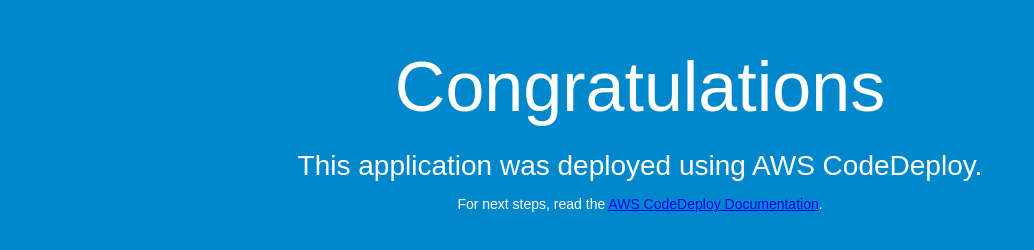
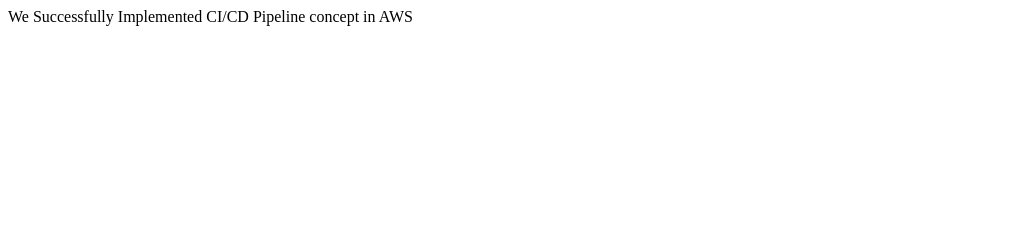
Before and after one commit to Inguva-Akhil/webserverapp, a plain HTML site: page index.html in a window 1280 px wide. Shown: the whole page, without its empty margins (0-1034 px from the left). Drawn offline with Linux system fonts and the light colour scheme.

Commit message:
Update index.html

```diff
--- a/index.html
+++ b/index.html
@@ -1,34 +1 @@
-<!DOCTYPE html>
-<html>
-<head>
-  <meta charset="utf-8">
-  <title>Sample Deployment</title>
-  <style>
-    body {
-      color: #ffffff;
-      background-color: #0188cc;
-      font-family: Arial, sans-serif;
-      font-size: 14px;
-    }
-
-    h1 {
-      font-size: 500%;
-      font-weight: normal;
-      margin-bottom: 0;
-    }
-
-    h2 {
-      font-size: 200%;
-      font-weight: normal;
-      margin-bottom: 0;
-    }
-  </style>
-</head>
-<body>
-  <div align="center">
-    <h1>Congratulations</h1>
-    <h2>This application was deployed using AWS CodeDeploy.</h2>
-    <p>For next steps, read the <a href="http://aws.amazon.com/documentation/codedeploy">AWS CodeDeploy Documentation</a>.</p>
-  </div>
-</body>
-</html>
+We Successfully Implemented CI/CD Pipeline concept in AWS
```
